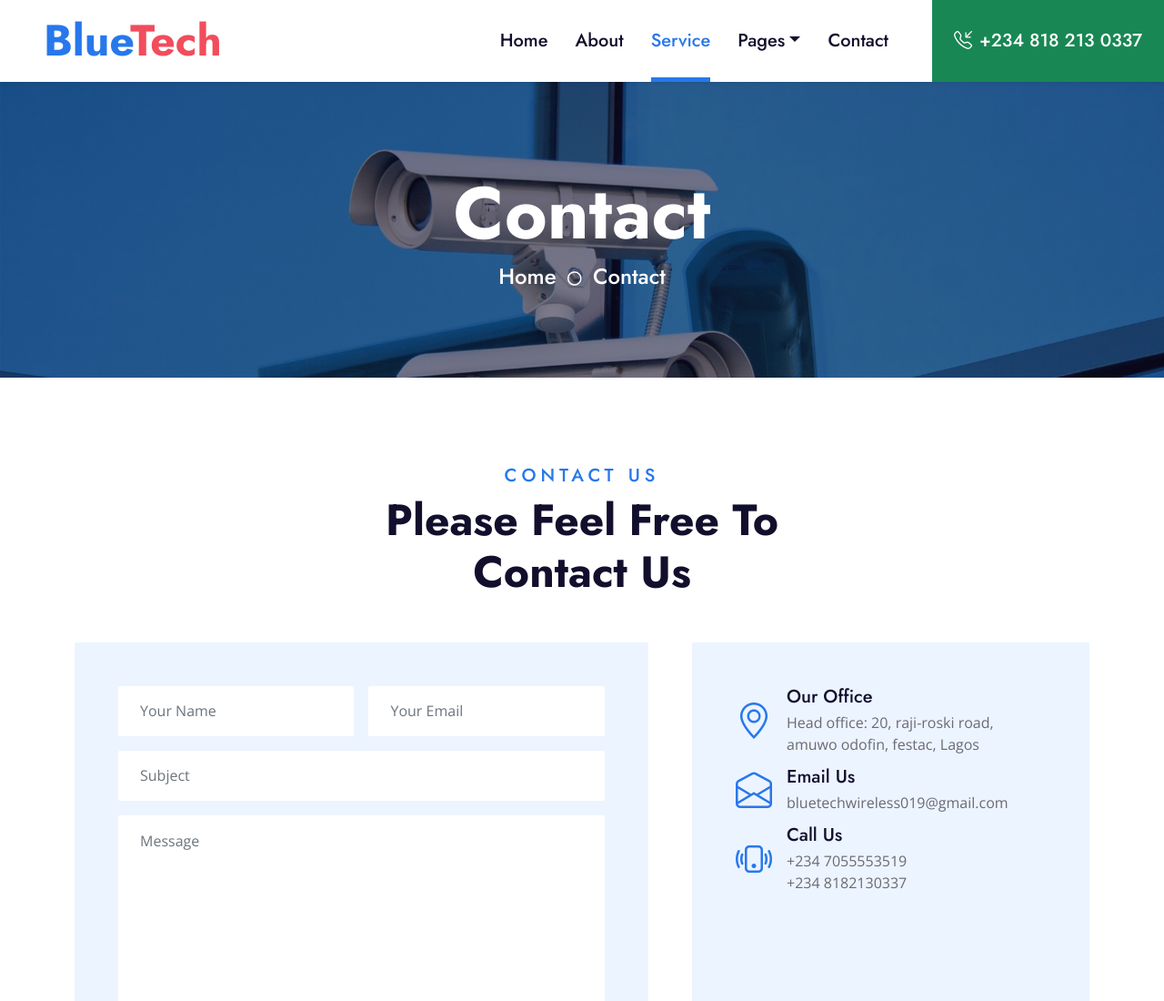
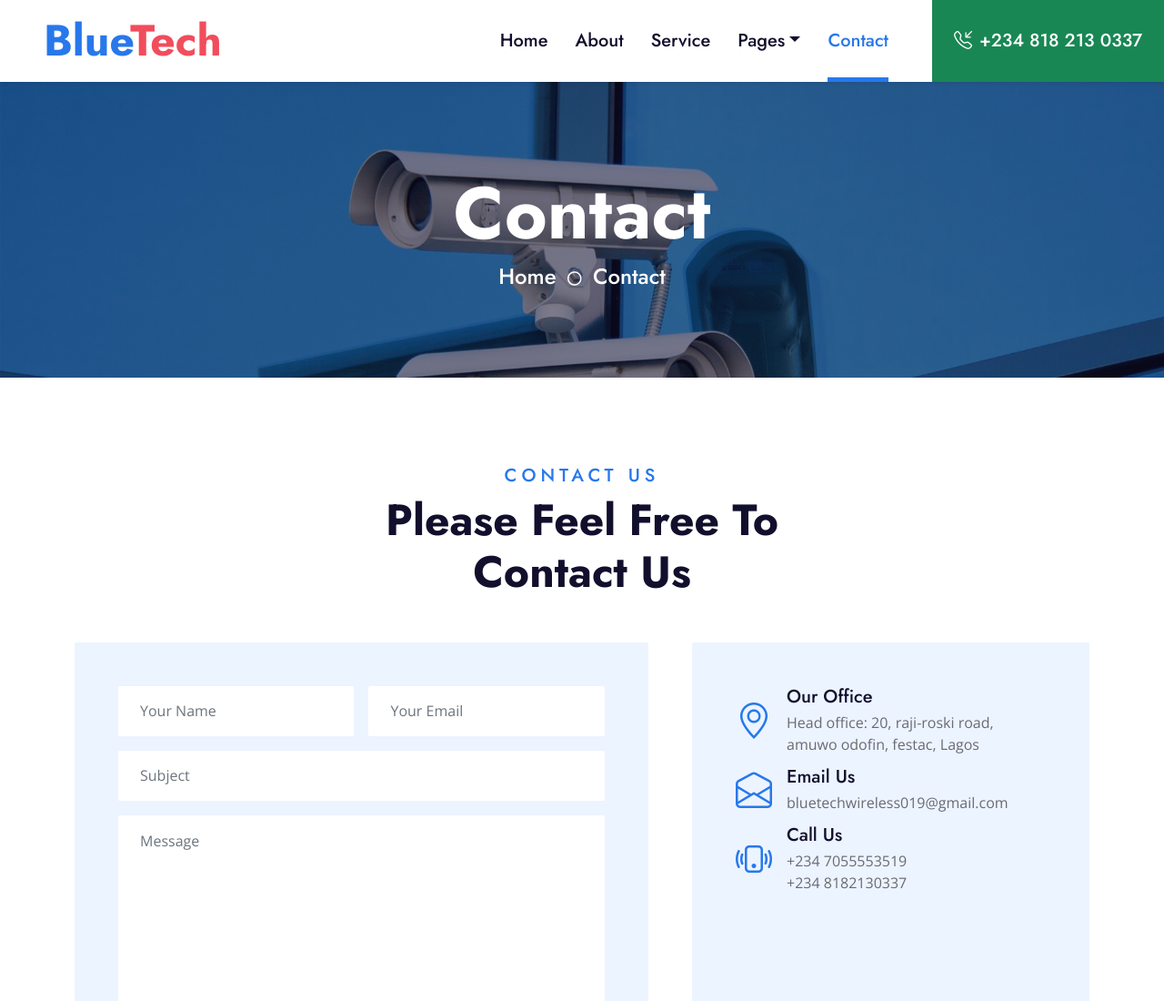
Before and after one commit to kyljax/bluetechwireless, a website: page contact.html in a window 1280 px wide. Shown: the top 1100 px of the page at 91% size. Drawn offline with nearby package versions, Linux system fonts and the light colour scheme; grey boxes are pictures that could not be loaded.

Commit message:
Update contact.html

```diff
--- a/contact.html
+++ b/contact.html
@@ -44,7 +44,7 @@
             <div class="navbar-nav ms-auto py-0">
                 <a href="index.html" class="nav-item nav-link ">Home</a>
                 <a href="about.html" class="nav-item nav-link">About</a>
-                <a href="service.html" class="nav-item nav-link active">Service</a>
+                <a href="service.html" class="nav-item nav-link">Service</a>
                 <div class="nav-item dropdown">
                     <a href="#" class="nav-link dropdown-toggle" data-bs-toggle="dropdown">Pages</a>
                     <div class="dropdown-menu m-0">
@@ -55,7 +55,7 @@
                         <a href="testimonial.html" class="dropdown-item">Testimonial</a>
                     </div>
                 </div>
-                <a href="contact.html" class="nav-item nav-link">Contact</a>
+                <a href="contact.html" class="nav-item nav-link active">Contact</a>
                 <a href="tel:+2348182130337" class="nav-item nav-link nav-contact bg-success text-white px-4 ms-lg-5"><i class="bi bi-telephone-inbound me-2"></i>+234 818 213 0337</a>
             </div>
         </div>
```
